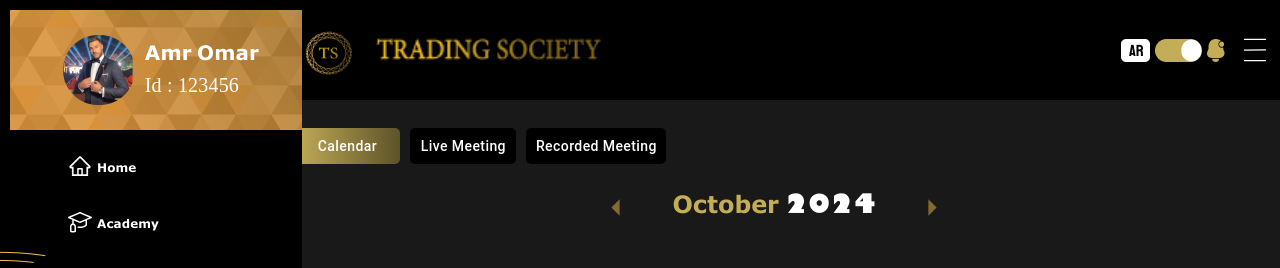
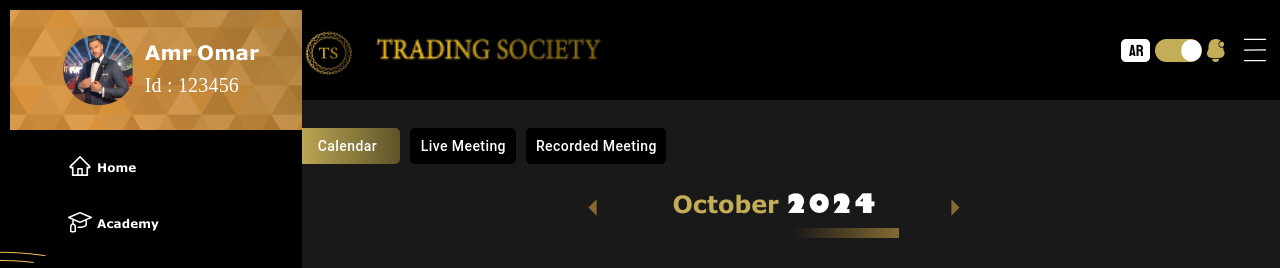
Before and after one commit to karim40188/trading_society-project, a React (Vite) app: page /calender in a window 1280 px wide. Shown: the top 268 px of the page. Built offline with nearby package versions, Linux system fonts and the light colour scheme; a web font is replaced by a local one.

Commit message:
some edit

```diff
--- a/src/Components/HomeProfile/Calender.jsx
+++ b/src/Components/HomeProfile/Calender.jsx
@@ -1,6 +1,15 @@
 import { useState } from "react";
 import dayjs from "dayjs";
-import { Box, Button, Typography, TextField, Dialog, DialogActions, DialogContent, DialogTitle } from "@mui/material";
+import {
+  Box,
+  Button,
+  Typography,
+  TextField,
+  Dialog,
+  DialogActions,
+  DialogContent,
+  DialogTitle,
+} from "@mui/material";
 import { IoMdArrowDropleft, IoMdArrowDropright } from "react-icons/io";
 
 const Calendar = () => {
@@ -11,7 +20,9 @@ const Calendar = () => {
   const [openDialog, setOpenDialog] = useState(false);
 
   const daysInMonth = currentMonth.daysInMonth();
-  const daysArray = Array.from({ length: daysInMonth }, (_, index) => dayjs(currentMonth).date(index + 1));
+  const daysArray = Array.from({ length: daysInMonth }, (_, index) =>
+    dayjs(currentMonth).date(index + 1)
+  );
 
   const nextMonth = () => {
     setCurrentMonth(currentMonth.add(1, "month"));
@@ -78,15 +89,23 @@ const Calendar = () => {
             textTransform: "capitalize",
             backgroundColor: "#000",
             borderRadius: "5px",
-            letterSpacing: '-4%',
-            lineHeight: '16.71px',
+            letterSpacing: "-4%",
+            lineHeight: "16.71px",
           }}
         >
           Recorded Meeting
         </Button>
       </Box>
 
-      <Box sx={{ textAlign: "center", padding: "20px", color: "#fff", display: "flex", flexDirection: "column" }}>
+      <Box
+        sx={{
+          textAlign: "center",
+          padding: "20px",
+          color: "#fff",
+          display: "flex",
+          flexDirection: "column",
+        }}
+      >
         <Box
           sx={{
             display: "flex",
@@ -111,12 +130,26 @@ const Calendar = () => {
               sx={{
                 margin: "0 10px",
                 color: "#C3AD57",
+                width:"250px",
                 fontFamily: "Motken noqta ii",
                 fonSize: "30px",
+                position: "relative",
+                "&::after": {
+                  content: '""',
+                  position: "absolute",
+                  top: "100%",
+                  width: "100%",
+                  height: "10px",
+                  left: "0",
+                 background:'linear-gradient(90deg, #191919 57.89%, #856A30 100%)'
+                },
               }}
             >
               {currentMonth.format("MMMM")}{" "}
-              <Typography component="span" sx={{ color: "#fff", fontFamily: "Motken noqta ii" }}>
+              <Typography
+                component="span"
+                sx={{ color: "#fff", fontFamily: "Motken noqta ii" }}
+              >
                 {currentMonth.format("YYYY")}
               </Typography>
             </Typography>
@@ -139,15 +172,24 @@ const Calendar = () => {
           }}
         >
           {["Sun", "Mon", "Tue", "Wed", "Thu", "Fri", "Sat"].map((day) => (
-            <Typography sx={{ color: "#C3AD57", fontFamily: "Motken noqta ii", borderBottom: "1px solid #856A30" }} key={day}>
+            <Typography
+              sx={{
+                color: "#C3AD57",
+                fontFamily: "Motken noqta ii",
+                borderBottom: "1px solid #856A30",
+              }}
+              key={day}
+            >
               {day}
             </Typography>
           ))}
 
           {/* Empty spaces at the start */}
-          {Array.from({ length: currentMonth.startOf("month").day() }).map((_, index) => (
-            <Box key={index} sx={{ borderBottom: "1px solid #856A30" }}></Box>
-          ))}
+          {Array.from({ length: currentMonth.startOf("month").day() }).map(
+            (_, index) => (
+              <Box key={index} sx={{ borderBottom: "1px solid #856A30" }}></Box>
+            )
+          )}
 
           {/* Display days */}
           {daysArray.map((day) => (
@@ -163,12 +205,17 @@ const Calendar = () => {
                 width: "100%",
                 height: "100px",
                 transition: "background-color 0.3s",
-                backgroundColor: events[day.format("YYYY-MM-DD")] ? "#ffcccc" : "inherit",
+                backgroundColor: events[day.format("YYYY-MM-DD")]
+                  ? "#ffcccc"
+                  : "inherit",
                 "&:hover": { backgroundColor: "#C3AD57", color: "#000" },
               }}
               onClick={() => handleDateClick(day)}
             >
-              <Typography variant="body1" sx={{ fontFamily: "Clarendon", fontSize: "30px" }}>
+              <Typography
+                variant="body1"
+                sx={{ fontFamily: "Clarendon", fontSize: "30px" }}
+              >
                 {day.date()}
               </Typography>
               {events[day.format("YYYY-MM-DD")] && (
```
